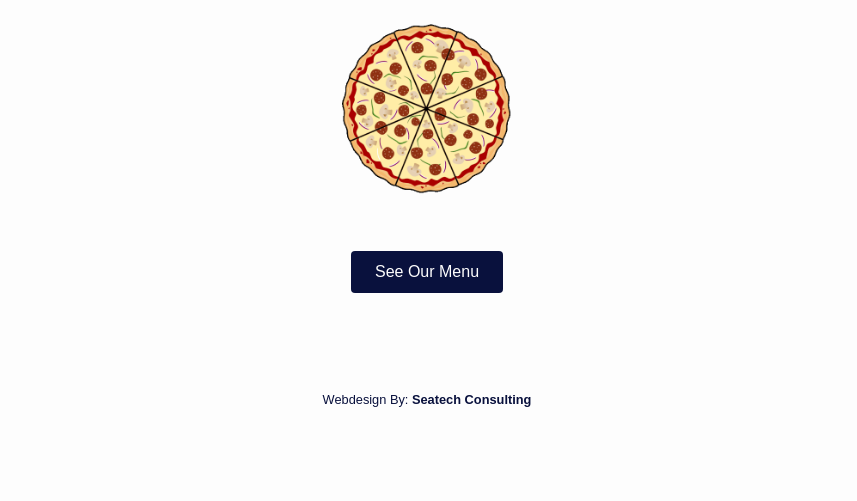
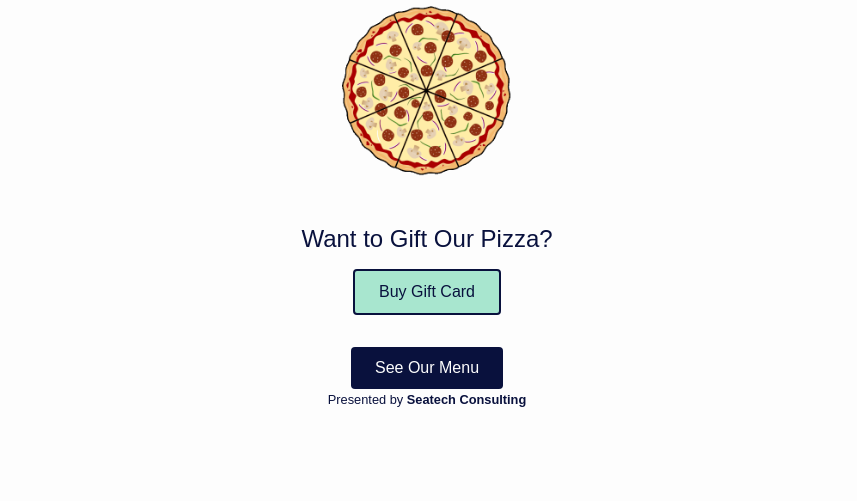
Before and after one commit to Kamthegabru/andiamos, a plain HTML site: page Pizza/index.html in a window 1280 px wide. Shown: the part 377-878 px from the top of the page, without its empty margins (213-1070 px from the left). Before the commit the page ends 800 px from the top, so only its background shows below. Drawn offline with Linux system fonts and the light colour scheme.

Commit message:
Update index.html

```diff
--- a/Pizza/index.html
+++ b/Pizza/index.html
@@ -26,7 +26,7 @@
       justify-content: center;
       min-height: 100vh;
       text-align: center;
-      padding: 1rem 1rem calc(var(--footer-height) + 1rem);
+      padding: 1rem 1rem calc(var(--footer-height) + 1rem); /* space for footer */
     }
     /* Header logo */
     .header-logo {
@@ -43,15 +43,34 @@
     }
     .spinner-wrap {
       width: clamp(160px, 30vw, 220px);
-      height: auto;
-      margin-bottom: 2rem;
+      margin-bottom: 1.5rem;
     }
     .spinner-wrap img {
       display: block;
       width: 100%;
       height: auto;
     }
-    /* Menu button */
+    /* Gift prompt */
+    .gift-text {
+      font-size: clamp(1rem, 5vw, 1.5rem);
+      margin-bottom: 1rem;
+      color: var(--accent);
+    }
+    /* Gift button */
+    .gift-btn {
+      background: #a8e6cf;    /* light green */
+      color: var(--accent);
+      border: 2px solid var(--accent);
+      padding: 0.75rem 1.5rem;
+      font-size: 1rem;
+      border-radius: 4px;
+      cursor: pointer;
+      font-family: var(--font-body);
+      text-decoration: none;
+      display: inline-block;
+      margin-bottom: 2rem;
+    }
+    /* Menu button: original blue */
     .menu-btn {
       background: var(--accent);
       color: var(--bg);
@@ -124,6 +143,10 @@
     <img src="pizza.gif" alt="Loading Andiamo’s Pizza">
   </div>
 
+  <p class="gift-text">Want to Gift Our Pizza?</p>
+  <a href="https://www.toasttab.com/andiamopdx/giftcards" target="_blank" class="gift-btn">Buy Gift Card</a>
+
+  <!-- Menu button -->
   <button class="menu-btn" id="open-menu">See Our Menu</button>
 
   <!-- Modal for menu -->
@@ -135,7 +158,7 @@
   </div>
 
   <div class="footer">
-    Webdesign By: <a href="https://seatechconsulting.com" target="_blank">Seatech Consulting</a>
+    Presented by <a href="https://seatechconsulting.com" target="_blank">Seatech Consulting</a>
   </div>
 
   <script>
```
